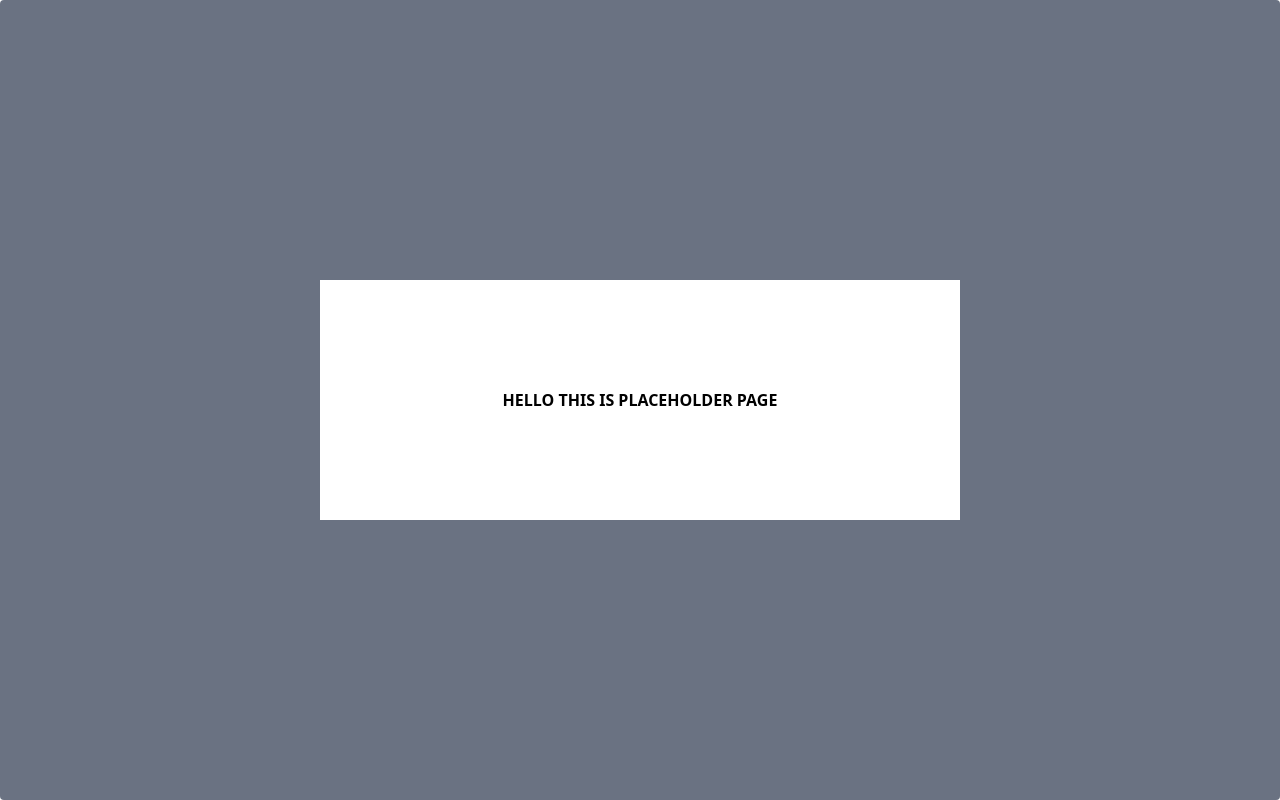
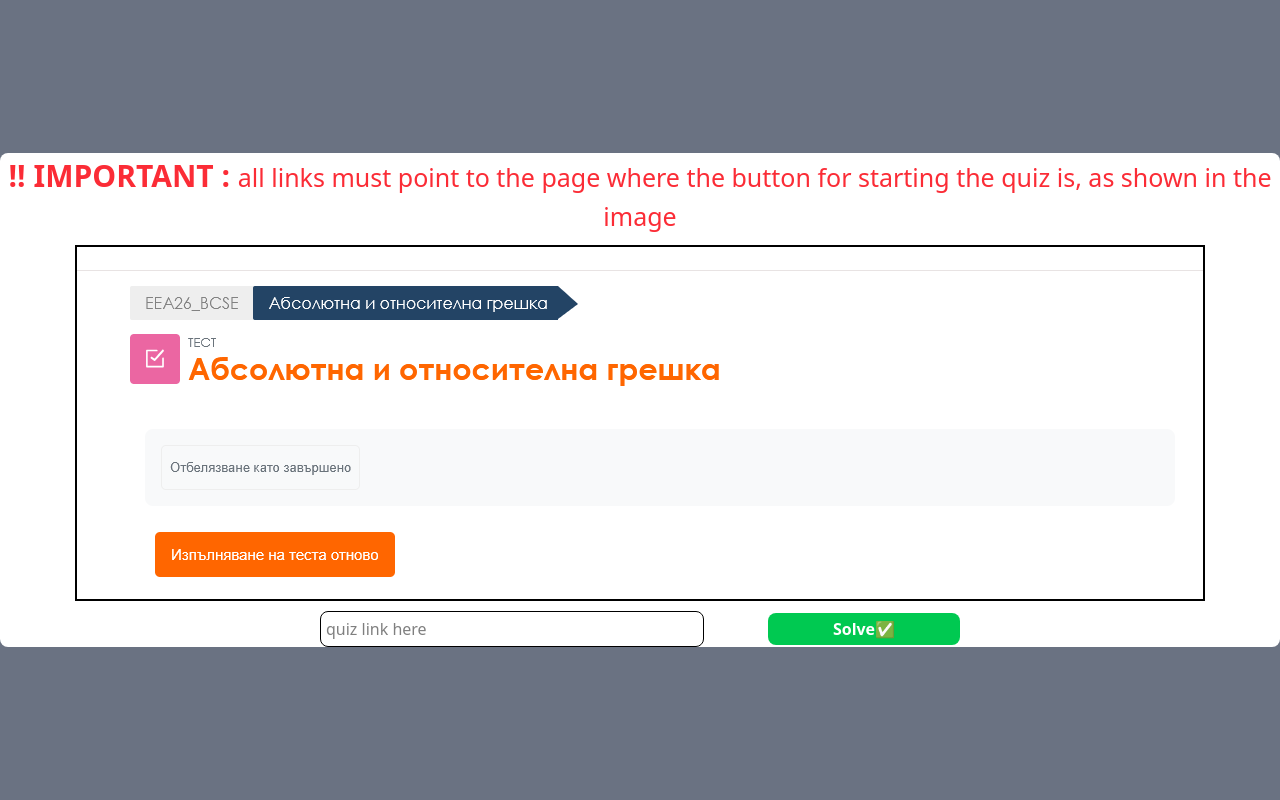
Before and after one commit to martiparti1/tu_moodle_solver, a React (Vite) app in the folder frontend/: page /test in a window 1280 px wide. Built offline with nearby package versions, Linux system fonts and the light colour scheme.

Commit message:
communication with backend WIP

```diff
--- a/frontend/package.json
+++ b/frontend/package.json
@@ -11,6 +11,7 @@
   },
   "dependencies": {
     "@tailwindcss/vite": "^4.1.7",
+    "axios": "^1.9.0",
     "react": "^19.1.0",
     "react-dom": "^19.1.0",
     "react-router-dom": "^7.6.0",
--- a/frontend/src/App.jsx
+++ b/frontend/src/App.jsx
@@ -2,12 +2,15 @@ import {BrowserRouter, Routes, Route} from 'react-router-dom';
 import Login from './Login.jsx'
 import Placeholder from './Placeholder.jsx'
 import './index.css'
+import TestSolver from './TestSolver.jsx';
 
 function App() {
   return (
+
     <BrowserRouter>
       <Routes>
         <Route path = "/login" element ={<Login/>}/>
+        <Route path = "/test" element ={<TestSolver/>}/>
         <Route path = "*" element ={<Placeholder/>}/>
       </Routes>
     </BrowserRouter>
--- a/frontend/src/Login.jsx
+++ b/frontend/src/Login.jsx
@@ -1,7 +1,8 @@
 import { useState } from "react";
+import { useNavigate } from "react-router-dom";
 
 export default function Login(){
-
+    const navigate = useNavigate();
     const [email, setEmail] = useState("")
     const [password, setPassword] = useState("")
     const [error,setError] = useState("")
@@ -29,9 +30,13 @@ export default function Login(){
         setTimeout(()=>{
             const failedValidation = validation_handling.find(rule => rule.test())
 
-            failedValidation ? setError(failedValidation.message) : setLoginSuccess(true)
+            if (failedValidation) setError(failedValidation.message)
+            else{
+                setIsLoading(false)
+                setLoginSuccess(true)
+                navigate('/test')
+            }
 
-            setIsLoading(false)
         },1000)
 
 
@@ -86,10 +91,10 @@ export default function Login(){
                     disabled = {isLoading}
                 >
                     {isLoading ? (
-                        <span className="flex justify-center items-center gap-[10px]">
+                        <div className="flex justify-center items-center gap-[10px]">
                             <span className="animate-spin">⏳</span>
                             <p>Logging in...</p>
-                        </span>
+                        </div>
                     ) : (
                         'Log in'
                     )}
--- a/frontend/src/Placeholder.jsx
+++ b/frontend/src/Placeholder.jsx
@@ -1,9 +1,20 @@
+import { useNavigate } from "react-router-dom";
+
 export default function Placeholder(){
+    const navigate = useNavigate();
     return(
         <div className="min-h-screen bg-gray-500 flex justify-center items-center rounded-sm">
             <div className="bg-white h-[30vh] w-[50vw] flex flex-col justify-center items-center">
 
                 <p className="text-black font-bold">HELLO THIS IS PLACEHOLDER PAGE</p>
+
+                <button
+                type="button"
+                className="
+                    min-w-[15vw] min-h-[4dvh] bg-blue-500 text-white text-[20px] font-bold rounded-sm active:scale-95 transition-all duration-200
+                    cursor-pointer"
+                onClick = {()=>navigate('/login')}
+                > PROCEED TO LOGIN BROOO </button>
             </div>
         </div>
     );
--- /dev/null
+++ b/frontend/src/TestSolver.jsx
@@ -0,0 +1,113 @@
+import { useState } from 'react';
+import example from './assets/example.png'
+import axios from 'axios';
+
+export default function TestSolver(){
+
+    const [hasExample, setHasExample] = useState(true)
+    const [isLoading, setIsLoading] = useState(false)
+    const [quizLinkInput, setQuizLinkInput] = useState("");
+    const [quizResult, setQuizResult] = useState("");
+    const [err, setErr] = useState("")
+
+    async function handleClick(){
+        setErr("");
+        setQuizResult("")
+        setHasExample(false);
+        setIsLoading(true);
+
+        try {
+
+            const res = await axios.post("http://localhost:3000/start-quiz", {
+                quizUrl : quizLinkInput
+            });
+
+            setQuizResult(res.data)
+
+        } catch(err) {
+            switch(err.response.status){
+                case 400 :
+                    setErr("The URL you have sent is invalid!");
+                    break;
+                case 500 :
+                    setErr("The solver program crashed unexpectedly! Please try again! If the erorr persists contact admin");
+                    break;
+            }
+
+            setHasExample(true)
+        }
+
+        setIsLoading(false)
+    }
+
+    return(
+        <>
+            <title>Quiz submit</title>
+            <div className="min-h-screen bg-gray-500 flex justify-center items-center">
+                <div className="min-h-[50dvh] min-w-[70dvw] bg-white rounded-lg shadow-black flex flex-col justify-center items-center">
+
+
+
+                    {hasExample && (
+                        <>
+                            <p className="text-red-500 text-center">
+                                <span className="font-bold text-[30px]"> !! IMPORTANT : </span>
+                                <span className="text-[25px]">all links must point to the page where the button for starting the quiz is, as shown in the image</span>
+                            </p>
+
+
+
+                            <img
+                            className='border-2 border-black my-[10px]'
+                            src={example}
+                            alt="quiz start example"
+                            />
+                        </>
+                    )}
+
+                    <div className={`flex flex-row justify-between items-center min-w-[50dvw]`}>
+                        <input
+                            type="text"
+                            className="input-m w-[30dvw]"
+                            placeholder="quiz link here"
+                            disabled = {isLoading}
+                            onChange={(e)=>setQuizLinkInput(e.target.value)}
+                        />
+                        <button
+                            type = "button"
+                            className = {`min-w-[15dvw] min-h-[4dvh]  text-white font-bold rounded-lg cursor-pointer  ${isLoading ? `bg-orange-400 ` : `bg-green-500 active:bg-green-600 active:scale-95`}`}
+                            // onClick={()=> {setHasExample(false) ; setIsLoading(true)}}
+                            onClick={handleClick}
+                            disabled = {isLoading}
+                        >
+                            {isLoading ? (
+                                <div className="flex justify-center gap-[10px]">
+                                    <span className="animate-ping">⚡</span>
+                                    <p>Solving with A.I.</p>
+                                    <span className="animate-bounce" style={{animationDelay : '0s'}}>🧠</span>
+                                    <span className="animate-bounce" style={{animationDelay : '0.5s'}}>💻</span>
+                                </div>
+                            ) : (
+                                <div className="flex justify-center">
+                                    <p>Solve</p>
+                                    <span>✅</span>
+                                </div>
+                            )}
+                        </button>
+                    </div>
+
+                    {quizResult != '' && (
+                        <p className='text-[25px] text-green-300'>{quizResult}</p>
+                    )}
+
+
+                    {err && (
+                        <p className="text-[25px] text-red-400"> {err}</p>
+                    )}
+                </div>
+            </div>
+        </>
+
+
+    );
+}
--- a/frontend/src/index.css
+++ b/frontend/src/index.css
@@ -1,3 +1,3 @@
 @import 'tailwindcss';
 
-.input-m { @apply border-1 border-black rounded-lg  min-w-[20vw] p-[5px]}
+.input-m { @apply border-1 border-black rounded-lg  min-w-[20vw] min-h-[3dvh] p-[5px]}
```
Also changed, not shown: frontend/src/assets/example.png (added), 1 other file (tests, documents, lock files or other folders).
